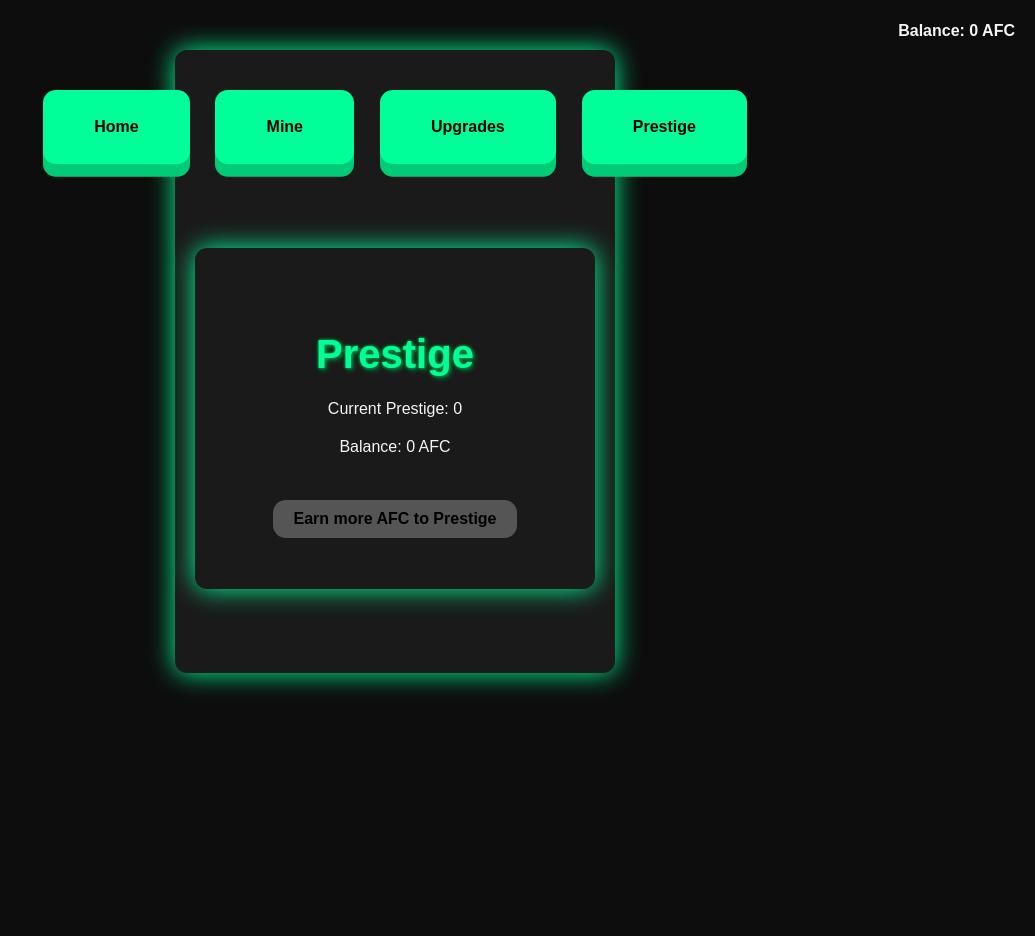
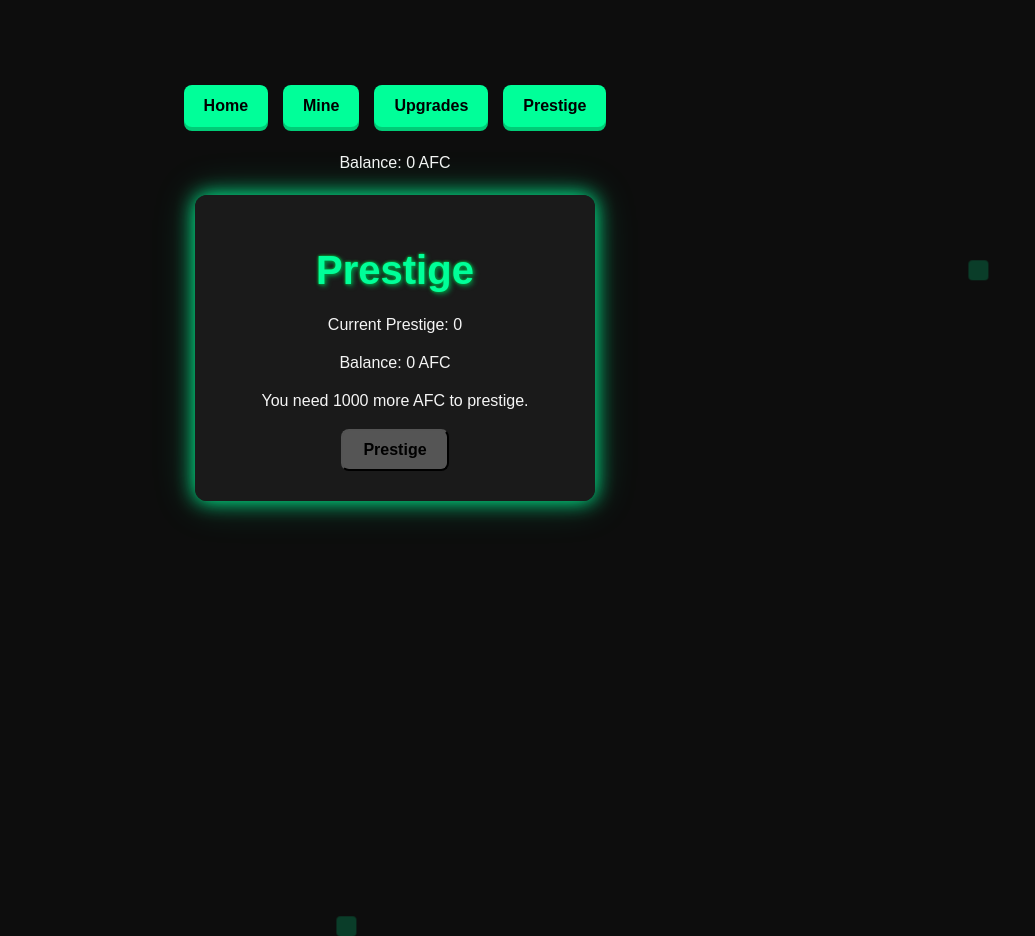
Before and after one commit to anonybrosko/afc-coin-miner-frontend, a React (Create React App) app: page /prestige in a window 1280 px wide. Shown: the whole page, without its empty margins (245-1280 px from the left). Before the commit the page ends 800 px from the top, so only its background shows below. Built offline with nearby package versions, Linux system fonts and the light colour scheme.

Commit message:
Resized Home.js

```diff
--- a/src/App.css
+++ b/src/App.css
@@ -25,129 +25,198 @@ h2 {
   margin-bottom: 0.8rem;
 }
 
-/* Container for pages */
+.card {
+  background: rgba(30, 30, 30, 0.85);
+  border-radius: 12px;
+  padding: 20px;
+  margin: 20px auto;
+  max-width: 400px;
+  box-shadow: 0 0 20px #00ff99, 0 0 40px #00ff9944;
+  backdrop-filter: blur(6px); /* glass effect */
+  color: #f5f5f5;
+  text-align: center;
+  position: relative;
+  transition: transform 0.2s ease;
+}
+
+/* ----------------------------- */
+/* Container / Page Wrapper       */
+/* ----------------------------- */
 .container {
   max-width: 400px;
+  z-index: 2;
   margin: 5vw auto;
-  background: #1a1a1a;
   padding: 4vw;
-  border-radius: 12px;
-  box-shadow: 0 0 2vw #00ff99;
   color: #f5f5f5;
   text-align: center;
+  position: relative;
   font-size: 1em;
 }
 
-/* Desktop Default */
+/* Desktop version */
 .container.desktop {
   max-width: 400px;
   margin: 0 auto;
   padding: 20px;
 }
 
-/* Mobile Adjustments */
+/* Mobile version */
 .container.mobile {
   max-width: 90%;
   padding: 3vw;
   font-size: 3.5vw;
 }
 
-/* Buttons */
-button {
-  background: #00ff99;
-  color: #000;
-  font-size: 4vw;
-  padding: 2vw 4vw;
-  border: none;
-  border-radius: 1vw;
-  cursor: pointer;
-  margin-top: 2vw;
-  box-shadow: 0 1vw #00cc77;
-  transition: all 0.1s ease-in-out;
+.card.hover {
+  transform: translateY(-2px);
+  /* box-shadow: 0 0 12px #00ff99, 0 0 25px #ff9944; */
 }
 
-button:hover {
-  background: #00cc77;
+.blockchain-float {
+  position: absolute;
+  top: 0; left: 0; right: 0; bottom: 0;
+  pointer-events: none;
+}
+
+.block {
+  width: 20px;
+  height: 20px;
+  background: #00ff99;
+  opacity: 0.2;
+  border-radius: 4px;
+  position: absolute;
+  animation: floatBlock 5s infinite linear;
+}
+
+@keyframes floatBlock {
+  0% { transform: translateY(100vh) translateX(0); }
+  100% { transform: translateY(-20px) translateX(50vw); }
+}
+
+/* ----------------------------- */
+/* Buttons & Upgrade Buttons     */
+/* ----------------------------- */
+button,
+.upgrade-button,
+.prestige-button,
+.navbar a {
+  font-size: 3vw;
+  padding: 2vw 4vw;
+  border-radius: 2vw;
+  box-shadow: 0.5vw 0.5vw #00cc77;
+  cursor: pointer;
+  font-weight: bold;
+  transition: all 0.1s ease-in-out;
+  text-align: center;
+  vertical-align: middle;
+  margin-bottom: 2vw;
+}
+
+button:hover,
+.upgrade-button:hover,
+.prestige-button:hover,
+.navbar a:hover {
   transform: translateY(0.5vw);
   box-shadow: 0 0.5vw #008844;
 }
 
-/* Prestige Button */
+/* Disabled Buttons */
+button.disabled,
+.upgrade-button.disabled,
+.prestige-button.disabled {
+  background: #555;
+  cursor: not-allowed;
+  box-shadow: none;
+}
+
+
+/* Specific Prestige Button */
 .prestige-button {
   background: #ffcc00;
-  color: #000;
-  font-size: 4vw;
-  padding: 2vw 4vw;
-  border: none;
-  border-radius: 1vw;
-  cursor: pointer;
-  margin-top: 2vw;
   box-shadow: 0.8vw 0.8vw 2vw #ffaa00;
-  font-weight: bold;
 }
 
 .prestige-button:hover {
   background: #ffaa00;
 }
 
-.prestige-button.disabled {
-  background: #555;
-  cursor: not-allowed;
-  box-shadow: none;
+/* Upgrade Buttons */
+.upgrade-button {
+  background: #00ff99;
 }
 
-/* Navigation Links */
+.upgrade-button:hover {
+  background: #00cc77;
+}
+
+/* ----------------------------- */
+/* Navigation / Navbar            */
+/* ----------------------------- */
 .navbar {
   display: flex;
   justify-content: center;
-  gap: 2vw;
-  margin-bottom: 3vw;
+  gap: 15px;
+  margin-bottom: 10px;
 }
 
-/* Desktop Default */
+.navbar a {
+  background-color: #00ff99;
+  color: #000;
+  text-decoration: none;
+  border-radius: 2vw;
+  box-shadow: 0.5vw 0.5vw #00cc77;
+  font-weight: bold;
+}
+
+
+/* Desktop & Mobile Navbar */
 .navbar.desktop {
   max-width: 400px;
-  padding: 20px;
+  padding: 15px;
   margin: 0 auto;
 }
 
-/* Mobile Adjustments */
 .navbar.mobile {
   max-width: 90%;
   padding: 0 0 3vw 3vw;
   font-size: 3vw;
 }
 
-.navbar a {
-  padding: 2vw 4vw;
-  background-color: #00ff99;
-  color: #000;
-  text-decoration: none;
-  border-radius: 1vw;
-  font-weight: bold;
-  box-shadow: 0 1vw #00cc77;
-  transition: all 0.1s ease-in-out;
-}
-
-.navbar a:hover {
-  transform: translateY(0.5vw);
-  box-shadow: 0 0.5vw #008844;
-}
-
-/* Balance Display in top right */
+/* ----------------------------- */
+/* Balance Display / Floating Panel */
+/* ----------------------------- */
 .balance-display {
   position: absolute;
   top: 2vw;
   right: 2vw;
   font-weight: bold;
   font-size: 4vw;
+  background: rgba(0, 255, 153, 0.1);
+  padding: 0.5vw 1vw;
+  border-radius: 0.8vw;
+  box-shadow: 0 0 1vw #00ff99, 0 0 2vw #00ff9944;
 }
 
-/* Media query for very large screens */
+/* ----------------------------- */
+/* Media Query: Large Screens     */
+/* ----------------------------- */
 @media (min-width: 1024px) {
   body { font-size: 16px; }
   h1 { font-size: 2.5rem; }
   h2 { font-size: 2rem; }
-  button, .prestige-button { font-size: 16px; padding: 10px 20px; }
-  .balance-display { font-size: 16px; top: 20px; right: 20px; }
+  button,
+  .prestige-button,
+  .upgrade-button,
+  .navbar a {
+    font-size: 16px;
+    padding: 10px 20px;
+    border-radius: 8px;
+    box-shadow: 0 4px #00cc77;
+    margin-bottom: 10px;
+  }
+  .balance-display {
+    font-size: 16px;
+    top: 20px;
+    right: 20px;
+  }
 }
--- a/src/App.js
+++ b/src/App.js
@@ -17,7 +17,7 @@ function Header(){
         <Link to="/upgrades">Upgrades</Link>
         <Link to="/prestige">Prestige</Link>
       </nav>
-      <div className="balance-display">Balance: {balance} AFC</div>
+      <div className="balance-display-inline">Balance: {balance} AFC</div>
     </div>
   );
 }
--- a/src/GameContext.js
+++ b/src/GameContext.js
@@ -10,7 +10,7 @@ export const GameProvider = ({ children }) => {
 
   const [balance, setBalance] = useState(saved.balance || 0);
   const [clicks, setClicks] = useState(saved.clicks || 0);
-  const [upgrades, setUpgrades] = useState(saved.upgrades || { pickaxe: 1 });
+  const [upgrades, setUpgrades] = useState(saved.upgrades || { pickaxe: 1, autoMiner: 0 });
   const [prestige, setPrestige] = useState(saved.prestige || 0);
 
   const detectMobile = () => {
@@ -39,11 +39,28 @@ export const GameProvider = ({ children }) => {
     );
   }, [balance, clicks, upgrades, prestige]);
 
+  useEffect(() => {
+    const interval = setInterval(() => {
+      if (upgrades.autoMiner > 0) {
+        const reward = upgrades.autoMiner * upgrades.pickaxe;
+
+        setBalance(prev => prev + reward);
+        setClicks(prev => prev + upgrades.autoMiner);
+      }
+    }, 1000);
+    return () => clearInterval(interval);
+  }, [upgrades]);
+
+  const hashrate = ((upgrades.autoMiner || 0) * 2 + (upgrades.pickaxe || 1)) * 1;
+  const miningPower = (upgrades.pickaxe || 1) + (upgrades.autoMiner || 0);
+  const autoMinerCount = upgrades.autoMiner || 0;
+
   const mineCoin = async () => {
     const baseReward = Math.floor(Math.random() * 5) + 1;
     const totalReward = baseReward * (upgrades.pickaxe || 1);
     setBalance((prev) => prev + totalReward);
     setClicks((prev) => prev + 1);
+
     fetch(`${API}/mine`).catch(err => console.error("Backend unreachable", err));
   };
 
@@ -69,7 +86,7 @@ export const GameProvider = ({ children }) => {
 
   return (
     <GameContext.Provider
-      value={{ balance, clicks, upgrades, prestige, mineCoin, buyUpgrade, doPrestige, isMobile }}
+      value={{ balance, clicks, upgrades, prestige, mineCoin, buyUpgrade, doPrestige, isMobile, hashrate, miningPower, autoMinerCount }}
     >
       {children}
     </GameContext.Provider>
--- a/src/Home.js
+++ b/src/Home.js
@@ -3,16 +3,51 @@ import React, { useContext } from "react";
 import { GameContext } from "./GameContext";
 
 const Home = () => {
-  const { balance, clicks, isMobile } = useContext(GameContext);
+  const { balance, clicks, hashrate, miningPower, autoMinerCount, prestige, isMobile } = useContext(GameContext);
 
   return (
-    <div className={`container ${isMobile ? "mobile" : "desktop"}`}>
-      <div className="balance-top-right">Balance: {balance} AFC</div>
-      <h1>Home</h1>
-      <p>Total Clicks: {clicks}</p>
-      <p>{isMobile ? "Mobile layout active" : "Desktop layout active"}</p>
-      <p>Welcome to AFC Coin Miner! Mine, upgrade, and prestige to grow your fortune.</p>
-    </div>
+    <>
+      {/* Floating blockchain background */}
+      <div className="blockchain-float">
+        {[...Array(10)].map((_, i) => (
+          <div
+            key={i}
+            className="block"
+            style={{ left: `${i * 10}%`, animationDelay: `${i * 0.5}s` }}
+          ></div>
+        ))}
+      </div>
+
+      {/* Main container */}
+      <div className={`container ${isMobile ? "mobile" : "desktop"}`}>
+        <h1>Home</h1>
+        <div className="card">
+          <h2>Balance</h2>
+          <p>{balance} AFC</p>
+        </div>
+        <div className="card">
+          <h2>Total Clicks</h2>
+          <p>{clicks}</p>
+        </div>
+        <div className="card">
+          <h2>Hashrate</h2>
+          <p>{hashrate}</p>
+        </div>
+        <div className="card">
+          <h2>Mining Power</h2>
+          <p>{miningPower}</p>
+        </div>
+        <div className="card">
+          <h2>Prestige</h2>
+          <p>{prestige}</p>
+        </div>
+
+        <p style={{ marginTop: "2rem", fontSize: isMobile ? "3vw" : "1rem" }}>
+          {isMobile ? "Mobile layout active" : "Desktop layout active"}
+        </p>
+        <p>Welcome to AFC Coin Miner! Mine, upgrade, and prestige to grow your fortune.</p>
+      </div>
+    </>
   );
 };
 
--- a/src/Prestige.js
+++ b/src/Prestige.js
@@ -5,21 +5,31 @@ import { GameContext } from "./GameContext";
 const Prestige = () => {
   const { balance, prestige, doPrestige } = useContext(GameContext);
 
-  const earnedPrestige = Math.floor(balance / 1000);
+  const prestigeThreshold = 1000;
+  const canPrestige = balance >= prestigeThreshold;
+  const remaining = canPrestige ? 0 : prestigeThreshold - balance;
+  // const earnedPrestige = Math.floor(balance / 1000);
 
   return (
-    <div className="container">
+    <div className="card">
+      <div className="blockchain-float">
+        <div className="block" style={{ left: "20%", animationDelay: "0s" }}></div>
+        <div className="block" style={{ left: "50%", animationDelay: "1s" }}></div>
+      </div>
       <h1>Prestige</h1>
       <p>Current Prestige: {prestige}</p>
       <p>Balance: {balance} AFC</p>
+      <p>
+        {canPrestige
+          ? `Prestiging now will give you ${Math.floor(balance / prestigeThreshold)} prestige points.`
+          : `You need ${remaining} more AFC to prestige.`}
+      </p>
       <button
-        className={`prestige-button ${earnedPrestige > 0 ? "" : "disabled"}`}
+        className={`prestige-button ${!canPrestige ? "disabled" : ""}`}
         onClick={doPrestige}
-        disabled={earnedPrestige <= 0}
+        // disabled={earnedPrestige <= 0}
       >
-        {earnedPrestige > 0
-          ? `Prestige (+${earnedPrestige})`
-          : "Earn more AFC to Prestige"}
+        Prestige
       </button>
     </div>
   );
--- a/src/Upgrades.js
+++ b/src/Upgrades.js
@@ -10,13 +10,12 @@ const Upgrades = () => {
     { name: "pickaxe", label: "Pickaxe", baseCost: 100 },
     { name: "drill", label: "Drill", baseCost: 500 },
     { name: "excavator", label: "Excavator", baseCost: 2000 },
+    { name: "autoMiner", label: "Auto Miner", baseCost: 250 },
   ];
 
   return (
-    <div className="container">
+    <div className="card">
       <h1>Upgrades</h1>
-      <p>Balance: {balance} AFC</p>
-
       {upgradeList.map((upg) => {
         const level = upgrades[upg.name] || 0;
         const cost = upg.baseCost * (level + 1); // cost scales with level
@@ -27,19 +26,8 @@ const Upgrades = () => {
             <h2>{upg.label} (Level {level})</h2>
             <button
               onClick={() => buyUpgrade(upg.name, cost)}
-              disabled={!canBuy}
-              style={{
-                background: canBuy ? "#00ff99" : "#555",
-                color: "#000",
-                padding: "10px 20px",
-                borderRadius: 8,
-                border: "none",
-                cursor: canBuy ? "pointer" : "not-allowed",
-                boxShadow: canBuy ? "3px 3px 8px #00cc77" : "none",
-                fontWeight: "bold"
-              }}
-            >
-              Upgrade ({cost} AFC)
+              className={`upgrade-button ${!canBuy ? "disabled" : ""}`}>
+              {upg.name === "autoMiner" ? `Add Auto Miner (${cost} AFC)` : `Upgrade (${cost} AFC)`}
             </button>
           </div>
         );
```
Also changed, not shown: 11 other files (tests, documents, lock files or other folders).
